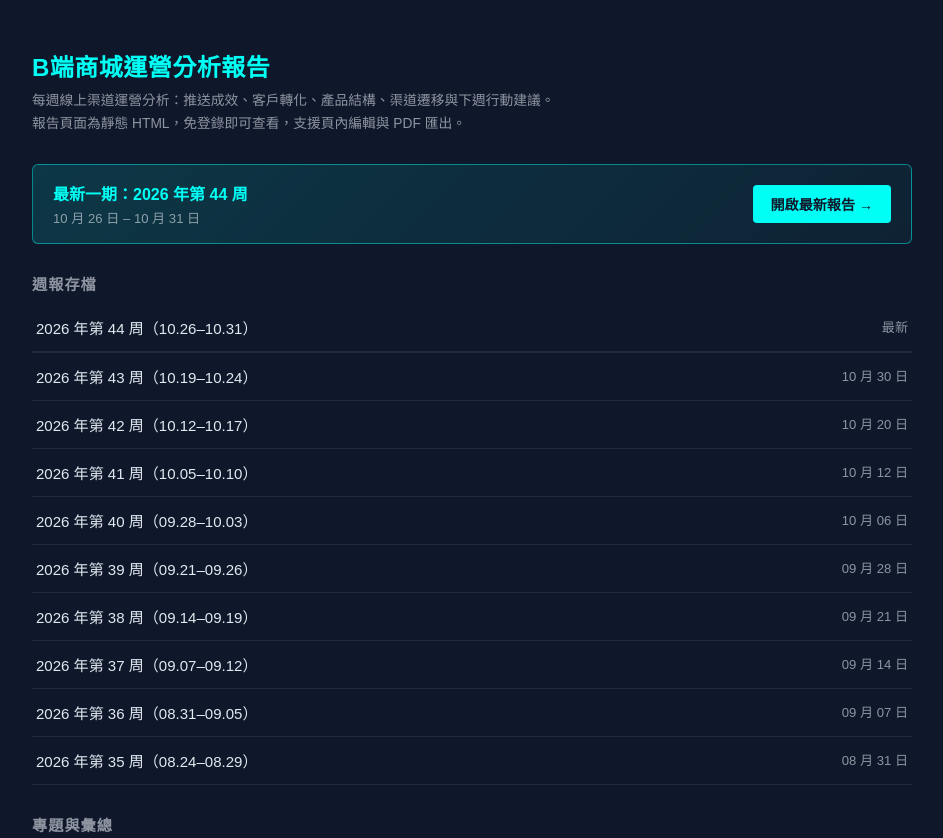
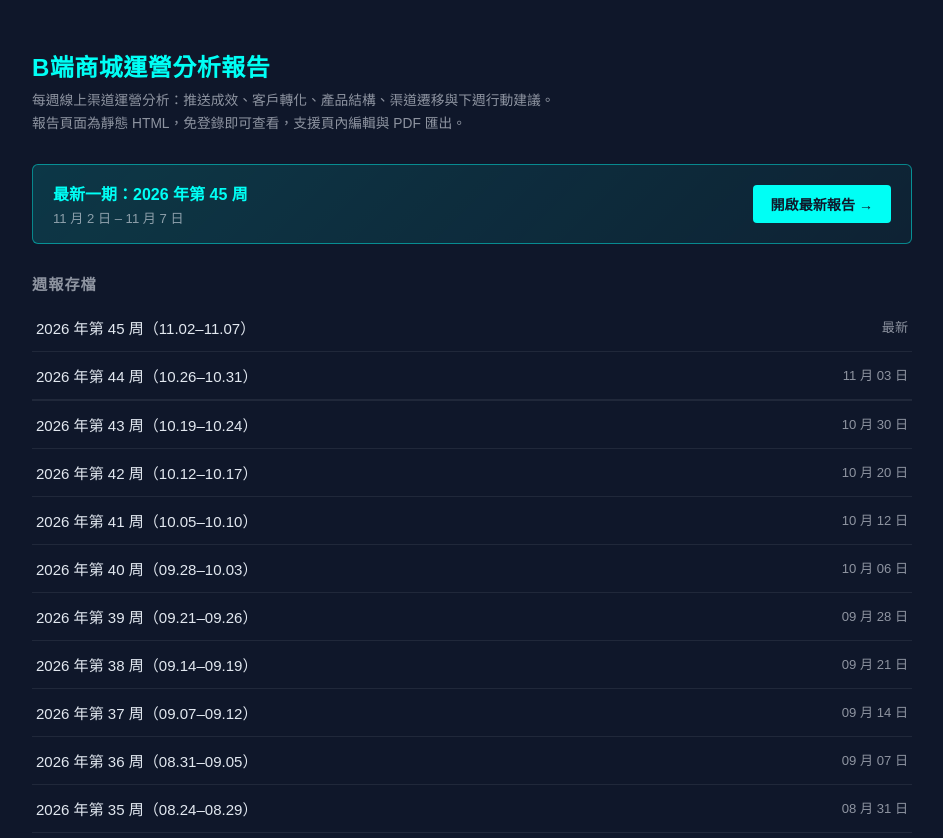
Before and after one commit to raymondcheong/HK-frozenmeat, a plain HTML site: page reports.html in a window 1280 px wide. Shown: the top 838 px of the page, without its empty margins (168-1111 px from the left). Drawn offline with Linux system fonts and the light colour scheme.

Commit message:
Publish: 2026年第45周(11.02-11.07)B端商城運營分析報告＋修正第44周推送/點擊卡＋latest/入口頁

```diff
--- a/reports.html
+++ b/reports.html
@@ -43,15 +43,16 @@
 
   <div class="latest">
     <div>
-      <div class="t">最新一期：2026 年第 44 周</div>
-      <div class="d">10 月 26 日 – 10 月 31 日</div>
+      <div class="t">最新一期：2026 年第 45 周</div>
+      <div class="d">11 月 2 日 – 11 月 7 日</div>
     </div>
     <a href="report-week43.html">開啟最新報告 →</a>
   </div>
 
   <h2>週報存檔</h2>
   <ul>
-    <li><a href="report-week44.html"><span>2026 年第 44 周（10.26–10.31）</span><span class="m">最新</span></a></li>
+    <li><a href="report-week45.html"><span>2026 年第 45 周（11.02–11.07）</span><span class="m">最新</span></a>
+    <li><a href="report-week44.html"><span>2026 年第 44 周（10.26–10.31）</span><span class="m">11 月 03 日</span></a></li></li>
     <li><li><a href="report-week43.html"><span>2026 年第 43 周（10.19–10.24）</span><span class="m">10 月 30 日</span></a></li>
     <li><a href="report-week42.html"><span>2026 年第 42 周（10.12–10.17）</span><span class="m">10 月 20 日</span></a></li></li>
     <li><a href="report-week41.html"><span>2026 年第 41 周（10.05–10.10）</span><span class="m">10 月 12 日</span></a></li>
```
